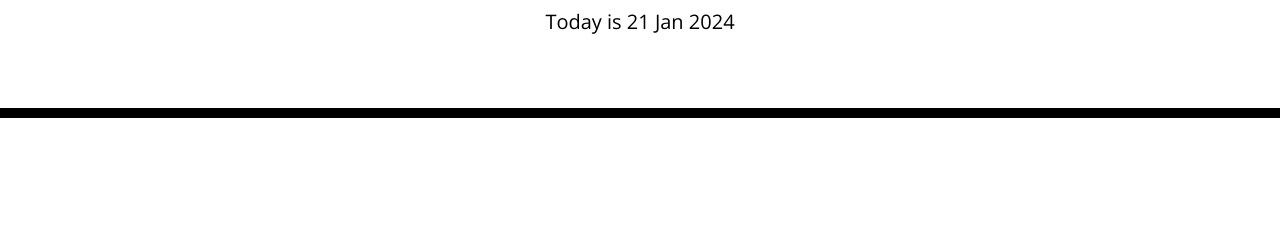
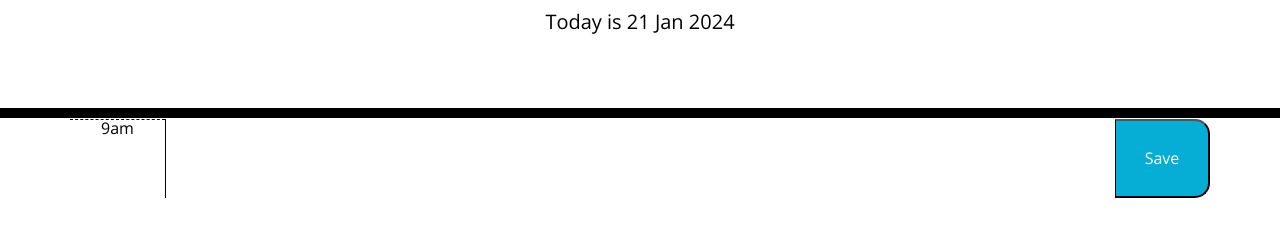
Before and after one commit to amilou86/Work-Day-Scheduler, a plain HTML site: page index.html in a window 1280 px wide. Shown: the part 169-406 px from the top of the page. Drawn offline with nearby package versions, Linux system fonts and the light colour scheme.

Commit message:
first timeblock

```diff
--- a/index.html
+++ b/index.html
@@ -20,9 +20,19 @@
         <p class="lead">A simple calendar app for scheduling your work day</p>
         <p id="currentDay" class="lead"></p>
     </header>
+
+    <!-- Timeblocks go here -->
     <div class="container" id="containerBox">
-        <!-- Timeblocks go here -->
+        <div id="hour9" class="row time-block">
+            <div class="col-md-1 hour">9am</div>
+            <textarea class="col-md-10 description"></textarea>
+            <button class="col-md-1 saveBtn">Save</button>
+        </div>
     </div>
+
+
+
+
 
     <script src="https://cdnjs.cloudflare.com/ajax/libs/jquery/3.2.1/jquery.min.js"></script>
     <script src="https://cdn.jsdelivr.net/npm/dayjs@1/dayjs.min.js"></script>
--- a/script.js
+++ b/script.js
@@ -5,4 +5,6 @@ window.onload = function () {
     var today = dayjs();
     todayEl.text(today.format("[Today is ] D MMM YYYY"));
 
+containerEl
+
 };
```
